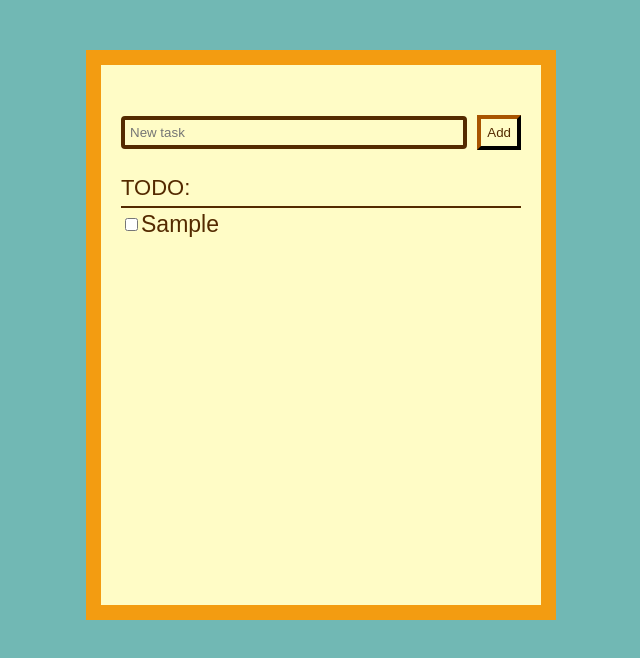
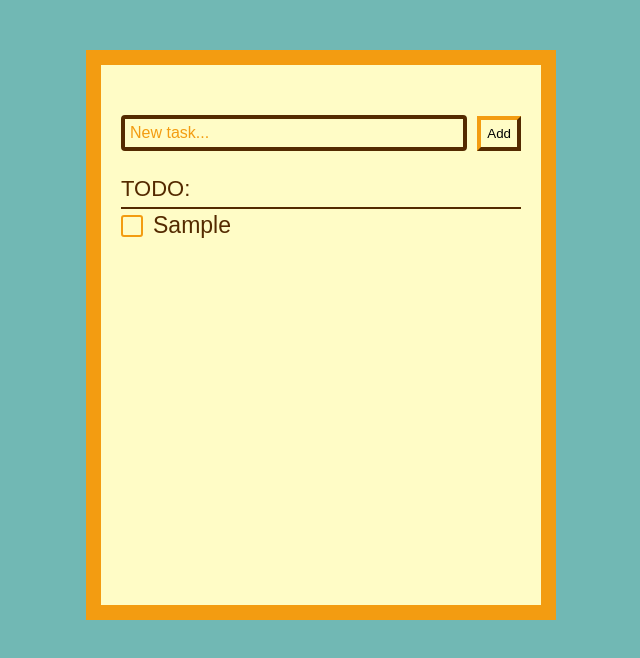
Before and after one commit to ariarzer/todo-list, a plain HTML site: page index.html in a window 1280 px wide. Both pictures are taken after typing "Sample" into the empty fields and a click on the button "Add". Shown: the whole page, without its empty margins (319-959 px from the left). Drawn offline with Linux system fonts and the light colour scheme.

Commit message:
Restructed classes and added style for checkbox

```diff
--- a/css/style.css
+++ b/css/style.css
@@ -1,10 +1,17 @@
+:root {
+    --light-brown: #F39C11;
+    --dark-brown: #542A00;
+    --external-background: #71B8B4;
+    --internal-background: #FFFCC6;
+}
+
 body {
     font-size: 23px;
     font-family: Arial;
-    background-color: #71B8B4;
+    background-color: var(--external-background);
 }
 
-.basic{
+.todo-list{
     display: flex;
     flex-direction: column;
     width: 400px;
@@ -12,13 +19,13 @@ body {
     margin-left: auto;
     margin-right: auto;
     margin-top: 50px;
-    border: 15px solid #F39C11;
+    border: 15px solid var(--light-brown);
     padding: 20px;
-    background-color: #FFFCC6;
-    color: #542A00;
+    background-color: var(--internal-background);
+    color: var(--dark-brown);
 }
 
-.basic_input{
+.todo-list_input{
     display: flex;
     justify-content: center;
     align-items: center;
@@ -26,30 +33,38 @@ body {
     padding-bottom: 20px;
 }
 
-.input-field{
+.todo-list_text-area{
     background-color: transparent;
     padding-bottom: 2px;
-    color: #666666;
-    border: 4px solid #542A00;
+    border: 4px solid var(--dark-brown);
     border-radius: 4px;
     padding: 5px;
     width: 450px;
-    color: #542A00;
+    color: var(--dark-brown);
+    font-size: 16px;
 }
 
-.button{
+.todo-list_text-area::placeholder{
+    color: var(--light-brown);
+}
+
+.todo-list_button{
     margin-left: 10px;
     width: 50px;
     height: 35px;
     background-color: transparent;
-    border-width: 4px;
-    border-style: outset;
-    border-color: #542A00;
-    color: #542A00;
+
+    border-bottom: 4px solid var(--dark-brown);
+    border-right: 4px solid var(--dark-brown);
+    border-top: 4px solid var(--light-brown);
+    border-left: 4px solid var(--light-brown);
 }
 
-.button:active {
-    border-style: groove;
+.todo-list_button:active {
+    border-bottom: 4px solid var(--light-brown);
+    border-right: 4px solid var(--light-brown);
+    border-top: 4px solid var(--dark-brown);
+    border-left: 4px solid var(--dark-brown);
 }
 
 .todo-list_caption{
@@ -59,7 +74,7 @@ body {
     border-top: none;
     border-left: none;
     border-right: none;
-    border-bottom: 2px solid #542A00;
+    border-bottom: 2px solid var(--dark-brown);
 }
 
 .todo-list_task-list{
@@ -67,12 +82,48 @@ body {
     flex-direction: column;
 }
 
-.todo-list_task{
+.task{
     white-space: nowrap;
     overflow: hidden;
     text-overflow: ellipsis;
+
     width: 400px;
     height: 33px;
     display: flex;
     align-items: center;
 }
+
+.task_is-done{
+    display: none;
+}
+
+.task_text,
+.task_text::before{
+    display: flex;
+    justify-content: center;
+}
+
+.task_text{
+    align-items: center;
+}
+
+.task_text::before{
+    line-height: 18px
+}
+
+.task_is-done:not(checked) + .task_text::before{
+    content: "";
+    width: 18px;
+    height: 18px;
+    border-radius: 3px;
+    margin-right: 10px;
+    border: 2px solid var(--light-brown);
+}
+
+.task_is-done:checked + .task_text::before{
+    content: "✓";
+    background-color: var(--light-brown);
+    border: 2px solid var(--dark-brown);
+    text-align: center;
+    color: #542A00;
+}
--- a/index.html
+++ b/index.html
@@ -7,16 +7,14 @@
 	<link href="css/style.css" rel="stylesheet">
     </head>
     <body>
-	<div class="basic">
-	    <div class="basic_input">
-		<input type="text" placeholder="New task" id="new-task" class="input-field">
-		<button id="create-task-button" class="button">Add</button>
+	<div class="todo-list">
+	    <div class="todo-list_input">
+		<input type="text" placeholder="New task..." id="new-task" class="todo-list_text-area">
+		<button id="create-task-button" class="todo-list_button">Add</button>
 	    </div>
 
-	    <div class="todo-list">
-		<div class="todo-list_caption">TODO:</div>
-		<div id="task-list" class="todo-list_task-list"></div>
-	    </div>
+	    <div class="todo-list_caption">TODO:</div>
+	    <div id="task-list" class="todo-list_task-list"></div>
 
 	<div>
 	<script src="js/script.js"></script>
--- a/js/script.js
+++ b/js/script.js
@@ -7,14 +7,15 @@ function Task(id, text, isDone) {
 
   var idForCheckbox = this.id + '-checkox';
 
-  this.checkbox = create('input', {type: 'checkbox', 'id': idForCheckbox});
+  this.checkbox = create('input', {type: 'checkbox', 'id': idForCheckbox, class: 'task_is-done'});
+  this.label = create('label', {'for': idForCheckbox, class: 'task_text'});
 
   var self = this;
   this.checkbox.addEventListener('change', function () {
     self.isDone = self.checkbox.checked;
   });
 
-  this.block = create('div', {class: 'todo-list_task', 'id': this.id}, this.checkbox, create('label', {'for': idForCheckbox}, this.text));
+  this.block = create('div', {class: 'task', 'id': this.id}, this.checkbox, this.label, this.text);
 }
 
 var getTaskId = (i) => ('my-task-' + (i).toString().padStart(3, '0'));
```
